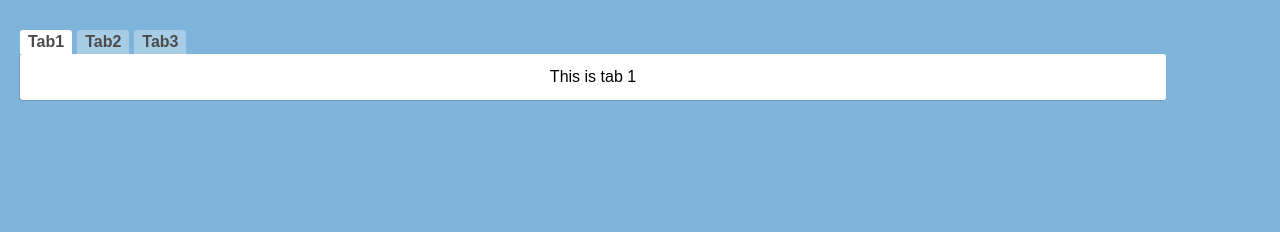
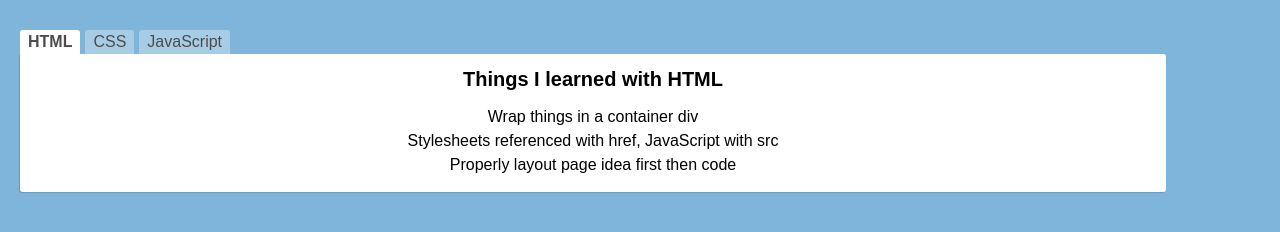
Before and after one commit to dbateman3/dom-manip, a plain HTML site: page index.html in a window 1280 px wide. Drawn offline with Linux system fonts and the light colour scheme.

Commit message:
Added content

```diff
--- a/index.html
+++ b/index.html
@@ -9,19 +9,39 @@
 	<body>
 		<div id="container">
 			<div id="tabs">
-				<div class="tab active" id="tab1">Tab1</div>
-				<div class="tab" id="tab2">Tab2</div>
-				<div class="tab" id="tab3">Tab3</div>
+				<div class="tab active" id="tab1">HTML</div>
+				<div class="tab" id="tab2">CSS</div>
+				<div class="tab" id="tab3">JavaScript</div>
 			</div>
 			<div class="tab-content">
 				<div class="content active" id="content1">
-					<h2>This is tab 1</h2>
+					<h1>Things I learned with HTML</h1>
+					<br>
+					<p>
+						<ul>
+							<li>Wrap things in a container div</li>
+							<li>Stylesheets referenced with href, JavaScript with src</li>
+							<li>Properly layout page idea first then code</li>
+						</ul>
+					</p>
 				</div>
 				<div class="content" id="content2">
-					<h2>This is tab 2</h2>
+					<h1>Things I learned with CSS</h1>
+					<br>
+					<p>
+						<ul>
+							<li>You can assign border-radius without an actual border</li>
+						</ul>
+					</p>
 				</div>
 				<div class="content" id="content3">
-					<h2>This is tab 3</h2>
+					<h1>Things I learned with JavaScript</h1>
+					<br>
+					<p>
+						<ul>
+							<li>addEventListener requires function() then function name declared in {} brackets</li>
+							<li>When using setAttribute, adding just active class did not work so enter all classes that particular element needs</li>
+
 				</div>
 			</div>
 
--- a/script.js
+++ b/script.js
@@ -10,14 +10,15 @@ tab3.addEventListener("click", function(){setContent("tab3", "content3")});
 
 
 function setContent(tabName, contentName) {
+	//remove active class from all tabs
 	for (i = 0; i < tabs.length; i++) {
 		tabs[i].className = tabs[i].className.replace("active", "");
 	}
-
+	//remove active class from all content
 	for (i = 0; i < content.length; i++) {
 		content[i].className = content[i].className.replace("active", "");
 	}
-
+	//find tab and content and add class active
 	document.getElementById(tabName).setAttribute("class", "tab active");
 	document.getElementById(contentName).setAttribute("class", "content active");
 
--- a/style.css
+++ b/style.css
@@ -3,6 +3,15 @@
 body {
 	background: #7FB5DA;
 	font-family: sans-serif;
+}
+
+h1 {
+	font-size: 20px;
+	font-weight: bold;
+}
+
+ul {
+	line-height: 1.5;
 }
 
 #container {
@@ -17,14 +26,14 @@ body {
 
 }
 
-#tabs .tab {
+.tab {
 	display: inline-block;
 	float: left;
 	margin-right: 5px;
 	color: #4c4c4c;
 	font-size: 16px;
 	border-radius: 3px 3px 0 0;
-	font-weight: bold;
+	font-weight: 500;
 	padding: 4px 8px;
 
 }
@@ -39,6 +48,7 @@ body {
 
 .tab.active {
 	background-color: #fff;
+	font-weight: 800;
 }
 
 
@@ -55,7 +65,7 @@ body {
 	float: left;
 	clear: both;
 	width: 90%;
-	border-radius: 3px;
+	border-radius: 0 3px 3px 3px;
 	padding: 15px;
 	background-color: #fff;
 	box-shadow: -1px 1px 1px rgba(0,0,0,0.15);
```
